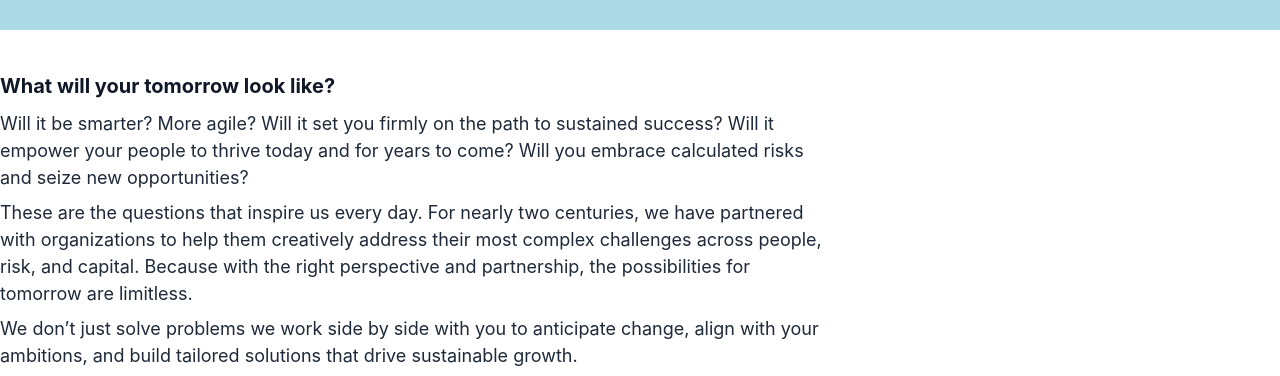
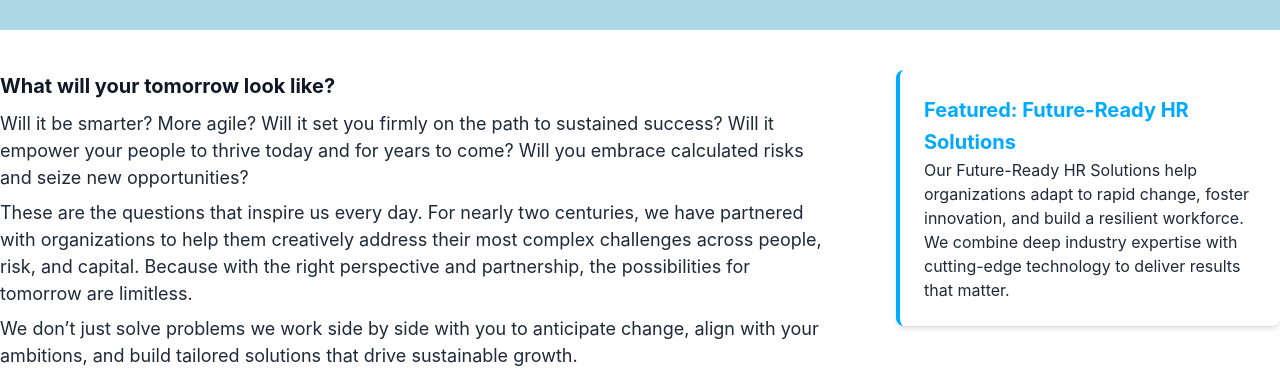
Before and after one commit to JesieEscoton1/wtw, a Next.js app: page /transforming-tomorrows in a window 1280 px wide. Shown: the part 559-935 px from the top of the page. Built offline with nearby package versions, Linux system fonts and the light colour scheme.

Commit message:
feat: update overview content

```diff
--- a/src/app/layout.tsx
+++ b/src/app/layout.tsx
@@ -15,7 +15,7 @@ const geistMono = Geist_Mono({
 
 export const metadata: Metadata = {
   title: "Alliance Atlantic",
-  description: "Generated by create next app",
+  description: "",
 };
 
 export default function RootLayout({
--- a/src/app/overview/page.tsx
+++ b/src/app/overview/page.tsx
@@ -67,7 +67,7 @@ export default function OverviewPage() {
               From the unknown to the untapped?
             </Typography>
             <Typography variant="body1" className="mb-2 text-gray-800 !text-base md:!text-lg" sx={{ mt:1}}>
-             At Alliance Atlantic, we deliver solutions driven by data and insights across people, risk, and capital helping organizations build resilience, inspire their people,
+             At Alliance Atlantic, we deliver solutions driven by data and insights across people helping organizations build resilience, inspire their people,
              and enhance overall performance.
             </Typography>
             <Typography variant="body1" className="mb-2 text-gray-800 !text-base md:!text-lg" sx={{ mt:1}}>
--- a/src/app/transforming-tomorrows/page.tsx
+++ b/src/app/transforming-tomorrows/page.tsx
@@ -296,6 +296,16 @@ export default function TransformingTomorrows() {
               </Typography>
             </Box>
           </Paper> */}
+
+          {/* Atlantic Alliance Featured Service Box */}
+          <Box className="bg-white border-l-4 border-[#00aaff] shadow-md rounded-lg p-6 flex flex-col items-start">
+            <Typography variant="h6" className="font-bold text-[#00aaff] mb-2" sx={{ fontWeight: 'bold' }}>
+              Featured: Future-Ready HR Solutions
+            </Typography>
+            <Typography variant="body1" className="text-gray-800 mb-3" sx={{ fontSize: '16px' }}>
+              Our Future-Ready HR Solutions help organizations adapt to rapid change, foster innovation, and build a resilient workforce. We combine deep industry expertise with cutting-edge technology to deliver results that matter.
+            </Typography>
+          </Box>
         </Box>
 
       </Box>
```
